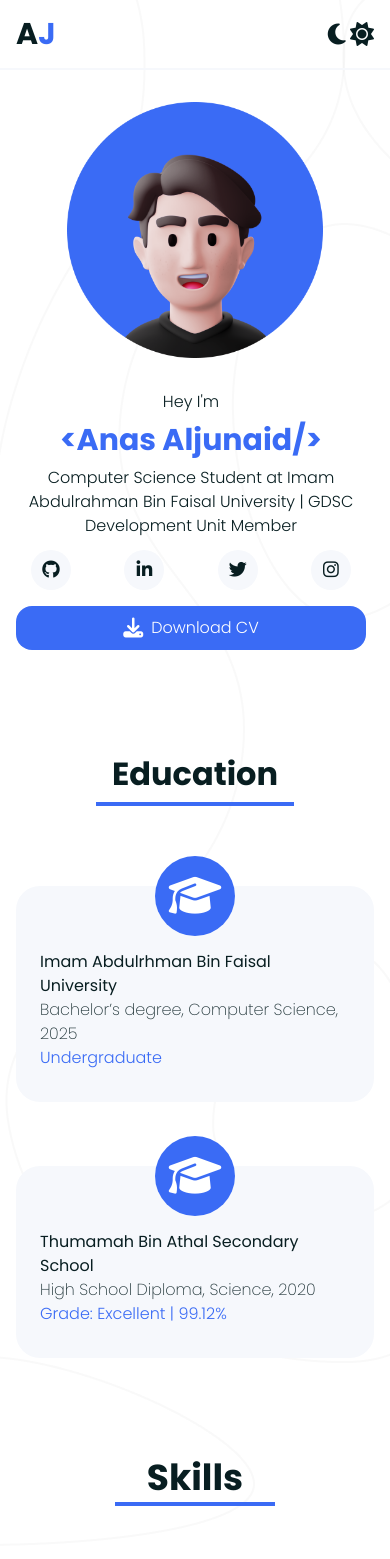
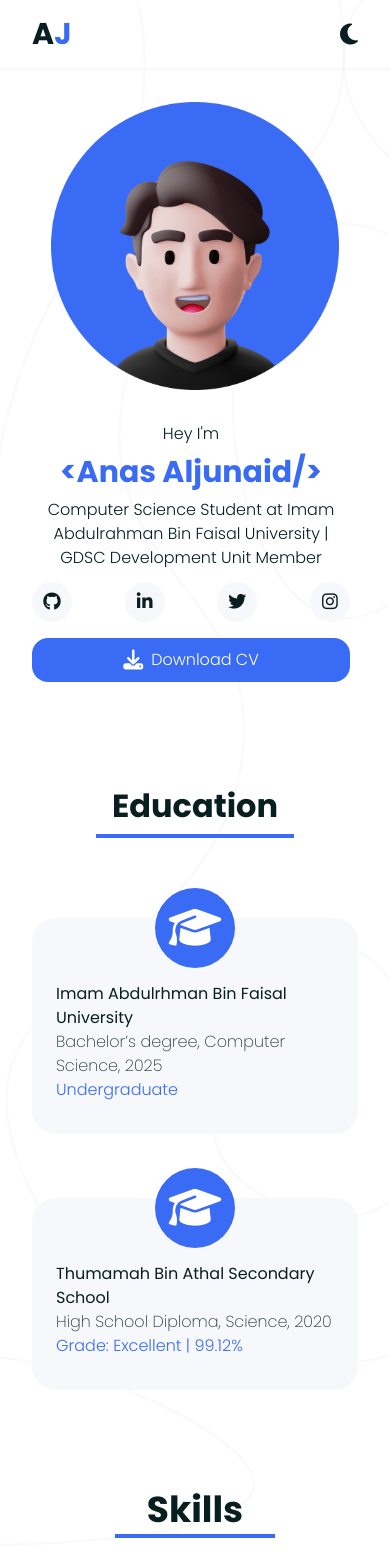
Before and after one commit to MajidRaimi/GDSC-Milestone-One, a website: page Anas-Aljunaid-Challenge2/index.html in a window 390 px wide. Shown: the top 1559 px of the page. Drawn offline with nearby package versions, Linux system fonts and the light colour scheme.

Commit message:
Some improvements

```diff
--- a/Anas-Aljunaid-Challenge2/index.html
+++ b/Anas-Aljunaid-Challenge2/index.html
@@ -63,9 +63,7 @@
     <header
       class="border-b-2 border-b-secondary-bg-light py-3 dark:border-b-secondary-bg-dark"
     >
-      <div
-        class="flex items-center justify-between px-4 py-1 sm:px-6 lg:container"
-      >
+      <div class="flex items-center justify-between px-8 py-1 lg:container">
         <!-- Logo -->
         <div class="flex-1 select-none text-3xl font-bold">
           A<span class="text-main-color">J</span>
@@ -97,12 +95,12 @@
     <!-- Home Page Start -->
     <section id="Home">
       <div
-        class="flex-row-reverse items-center justify-between px-4 sm:px-6 md:flex md:h-5/6 md:py-28 lg:container"
+        class="flex-row-reverse items-center justify-between px-8 md:flex md:h-5/6 md:py-28 lg:container"
       >
         <!-- Hero Image -->
         <div class="flex-1" data-aos="zoom-in" data-aos-duration="1200">
           <img
-            class="md:max-w-96 mx-auto my-8 w-64 select-none md:my-0 md:ml-auto md:mr-0 md:w-[22rem] lg:w-96"
+            class="md:max-w-96 mx-auto my-8 w-72 select-none md:my-0 md:ml-auto md:mr-0 md:w-[22rem] lg:w-96"
             src="./src/images/Anas-Aljunaid.png"
             alt=""
           />
@@ -170,7 +168,7 @@
 
     <!-- Start Education Section -->
     <section id="Education" class="mt-24">
-      <div class="px-4 sm:px-6 lg:container">
+      <div class="px-8 lg:container">
         <!-- Education Title -->
         <div data-aos="fade-down" data-aos-duration="1000">
           <h2
@@ -219,7 +217,7 @@
     <!-- End Education Section -->
 
     <!-- Start Skills Section -->
-    <section id="Skills" class="mt-24 px-4 sm:px-6 lg:container">
+    <section id="Skills" class="mt-24 px-8 lg:container">
       <!-- Skills Title -->
       <div data-aos="fade-down" data-aos-duration="1000">
         <h2
@@ -357,7 +355,7 @@
     <!-- Start Footer Section -->
     <footer
       id="Contact-me"
-      class="border-t border-t-secondary-bg-light p-8 text-center dark:border-t-secondary-bg-dark sm:px-6 lg:container"
+      class="border-t border-t-secondary-bg-light p-8 px-8 text-center dark:border-t-secondary-bg-dark lg:container"
       data-aos="fade-down"
       data-aos-duration="1200"
     >
@@ -399,14 +397,59 @@
     </footer>
     <!-- End Footer Section -->
 
-    <!-- Import Javascript File -->
-    <script src="./src/script.js"></script>
-
     <!-- AOS Library -->
     <script src="https://unpkg.com/aos@2.3.1/dist/aos.js"></script>
 
+    <!-- Javascript code -->
     <script>
+      // Animation on scroll library
       AOS.init();
+
+      // Switch Mode
+      const sunIcon = document.querySelector(".sun");
+
+      const moonIcon = document.querySelector(".moon");
+
+      const userTheme = localStorage.getItem("theme");
+      const systemTheme = window.matchMedia(
+        "(prefers-color-scheme: dark)"
+      ).matches;
+
+      const iconToggle = () => {
+        moonIcon.classList.toggle("display-none");
+        sunIcon.classList.toggle("display-none");
+      };
+
+      const themeCheck = () => {
+        if (userTheme === "dark" || (!userTheme && systemTheme)) {
+          document.documentElement.classList.add("dark");
+          moonIcon.classList.add("display-none");
+          return;
+        }
+        sunIcon.classList.add("display-none");
+      };
+
+      const themeSwitch = () => {
+        if (document.documentElement.classList.contains("dark")) {
+          document.documentElement.classList.remove("dark");
+          localStorage.setItem("theme", "light");
+          iconToggle();
+          return;
+        }
+        document.documentElement.classList.add("dark");
+        localStorage.setItem("theme", "dark");
+        iconToggle();
+      };
+
+      sunIcon.addEventListener("click", () => {
+        themeSwitch();
+      });
+
+      moonIcon.addEventListener("click", () => {
+        themeSwitch();
+      });
+
+      themeCheck();
     </script>
   </body>
 </html>
--- a/Anas-Aljunaid-Challenge2/src/script.js
+++ /dev/null
@@ -1,43 +0,0 @@
-// Switch Mode
-const sunIcon = document.querySelector(".sun");
-
-const moonIcon = document.querySelector(".moon");
-
-const userTheme = localStorage.getItem("theme");
-const systemTheme = window.matchMedia("(prefers-color-scheme: dark)").matches;
-
-const iconToggle = () => {
-  moonIcon.classList.toggle("display-none");
-  sunIcon.classList.toggle("display-none");
-};
-
-const themeCheck = () => {
-  if (userTheme === "dark" || (!userTheme && systemTheme)) {
-    document.documentElement.classList.add("dark");
-    moonIcon.classList.add("display-none");
-    return;
-  }
-  sunIcon.classList.add("display-none");
-};
-
-const themeSwitch = () => {
-  if (document.documentElement.classList.contains("dark")) {
-    document.documentElement.classList.remove("dark");
-    localStorage.setItem("theme", "light");
-    iconToggle();
-    return;
-  }
-  document.documentElement.classList.add("dark");
-  localStorage.setItem("theme", "dark");
-  iconToggle();
-};
-
-sunIcon.addEventListener("click", () => {
-  themeSwitch();
-});
-
-moonIcon.addEventListener("click", () => {
-  themeSwitch();
-});
-
-themeCheck();
--- a/Anas-Aljunaid-Challenge2/tailwind.config.js
+++ b/Anas-Aljunaid-Challenge2/tailwind.config.js
@@ -41,7 +41,7 @@ module.exports = {
     },
 
     screens: {
-      sm: "600px",
+      sm: "620px",
       md: "768px",
       lg: "1110px",
     },
```
Also changed, not shown: Anas-Aljunaid-Challenge2/README.md (deleted), Anas-Aljunaid-Challenge2/dist/output.css.
